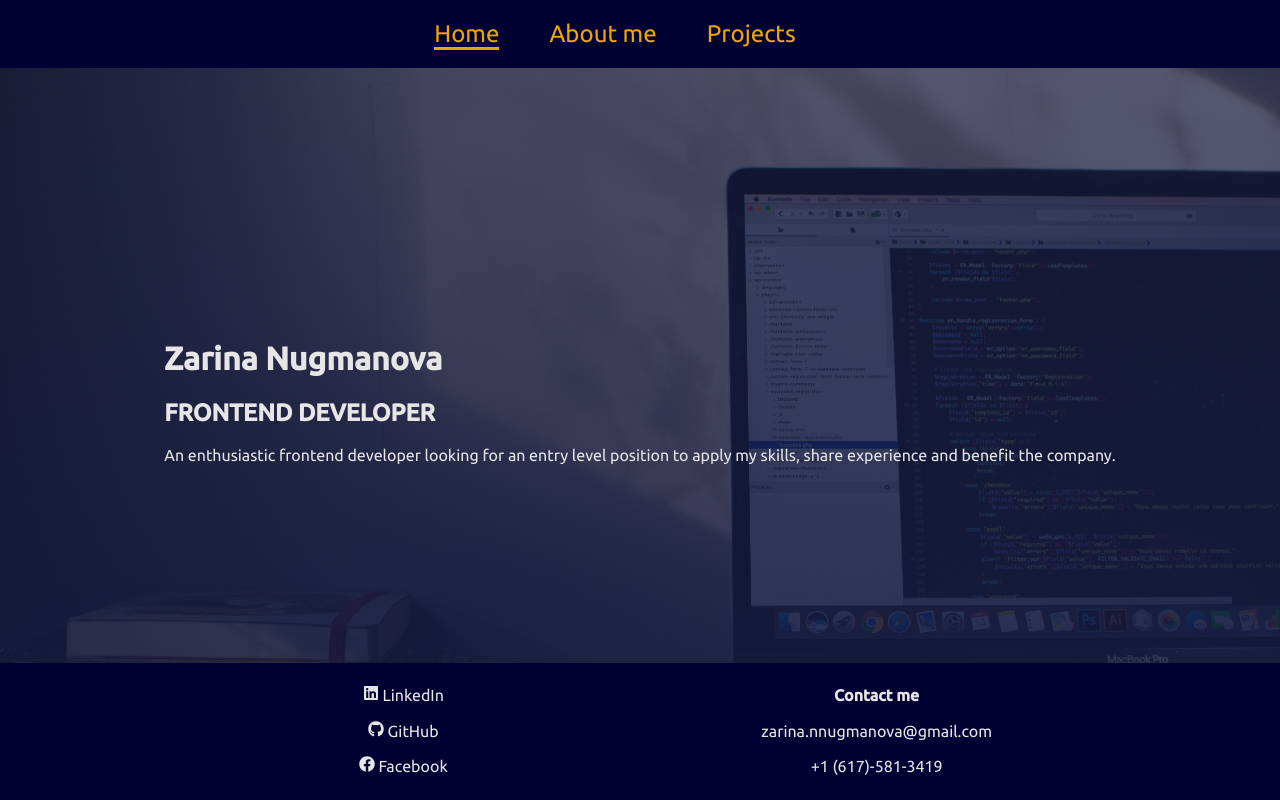
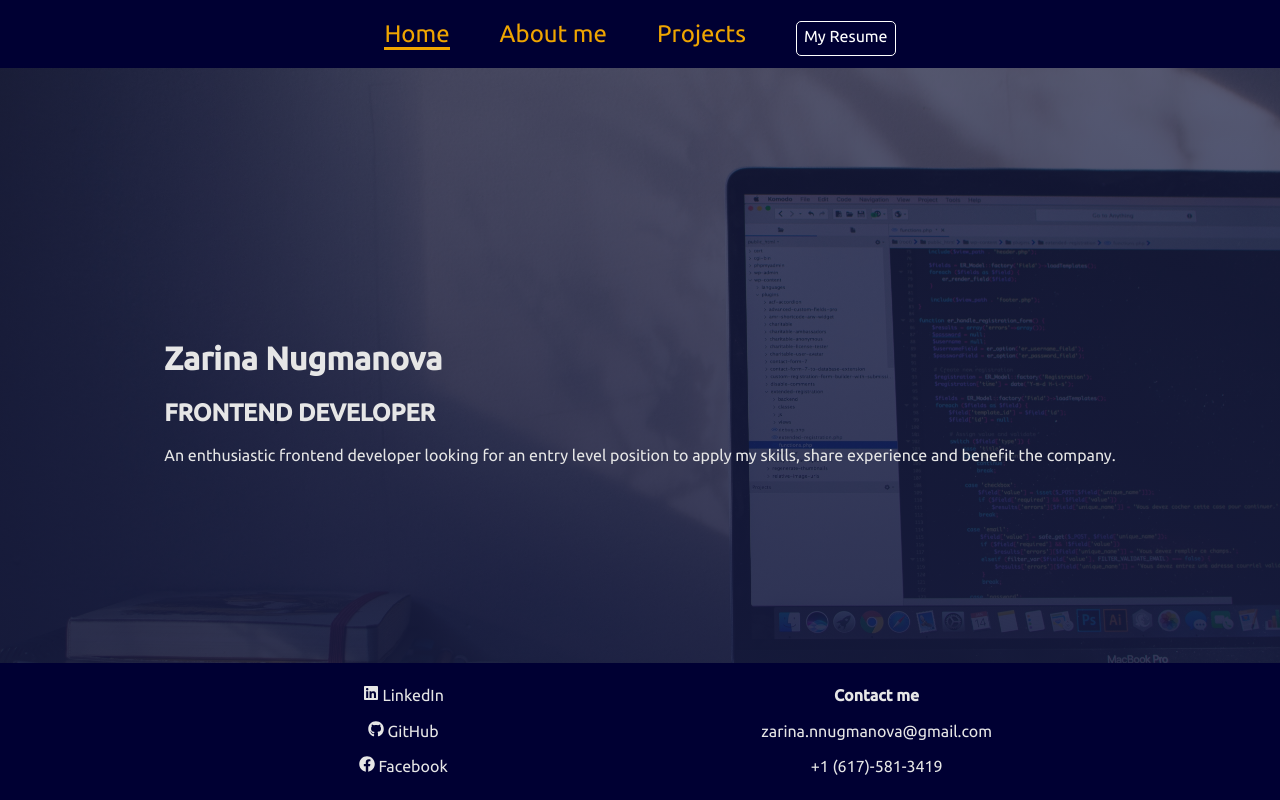
Before and after one commit to KittySaur/my-portfolio, a React (Create React App) app: page / in a window 1280 px wide. Built offline with nearby package versions, Linux system fonts and the light colour scheme.

Commit message:
uploaded cv

```diff
--- a/package.json
+++ b/package.json
@@ -2,6 +2,7 @@
   "name": "portfolio",
   "version": "0.1.0",
   "private": true,
+  "homepage": "https://kittysaur.github.io/",
   "dependencies": {
     "@testing-library/jest-dom": "^5.16.5",
     "@testing-library/react": "^13.3.0",
--- a/src/components/navbar/NavBar.jsx
+++ b/src/components/navbar/NavBar.jsx
@@ -6,6 +6,7 @@ import {
   NavBarButton,
   BurgerMenu,
   BurgerLink,
+  ResumeLink,
 } from "./NavBar.styled";
 import { useState } from "react";
 
@@ -18,6 +19,12 @@ function NavBar() {
         <Link to={"/"}>Home</Link>
         <Link to={"/about"}>About me</Link>
         <Link to={"/projects"}>Projects</Link>
+        <ResumeLink
+          target={"blank"}
+          href="/CV_Zarina_Nugmanova_Frontend_Developer.pdf"
+        >
+          My Resume
+        </ResumeLink>
         <NavBarButton open={open} onClick={() => setOpen(!open)}>
           <span key={1} />
           <span key={2} />
--- a/src/components/navbar/NavBar.styled.js
+++ b/src/components/navbar/NavBar.styled.js
@@ -33,6 +33,18 @@ export const Link = styled(NavLink)`
 
   @media (max-width: 540px) {
     display: none;
+  }
+`;
+
+export const ResumeLink = styled.a`
+  color: #fff;
+  border: 1px solid #fff;
+  padding: 5px 7px 10px;
+  border-radius: 5px;
+
+  &:hover {
+    color: #efa500;
+    border: 1px solid #efa500;
   }
 `;
 
```
Also changed, not shown: 2 other files (tests, documents, lock files or other folders).
